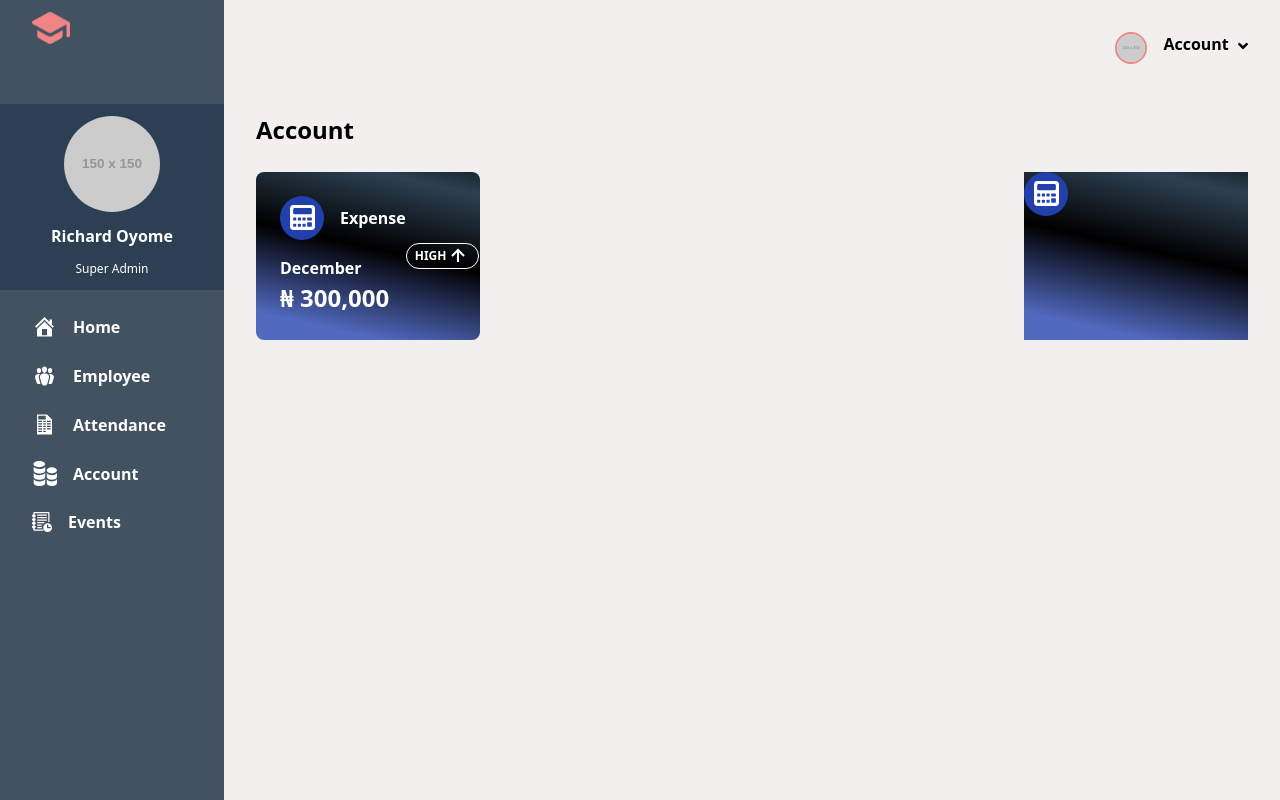
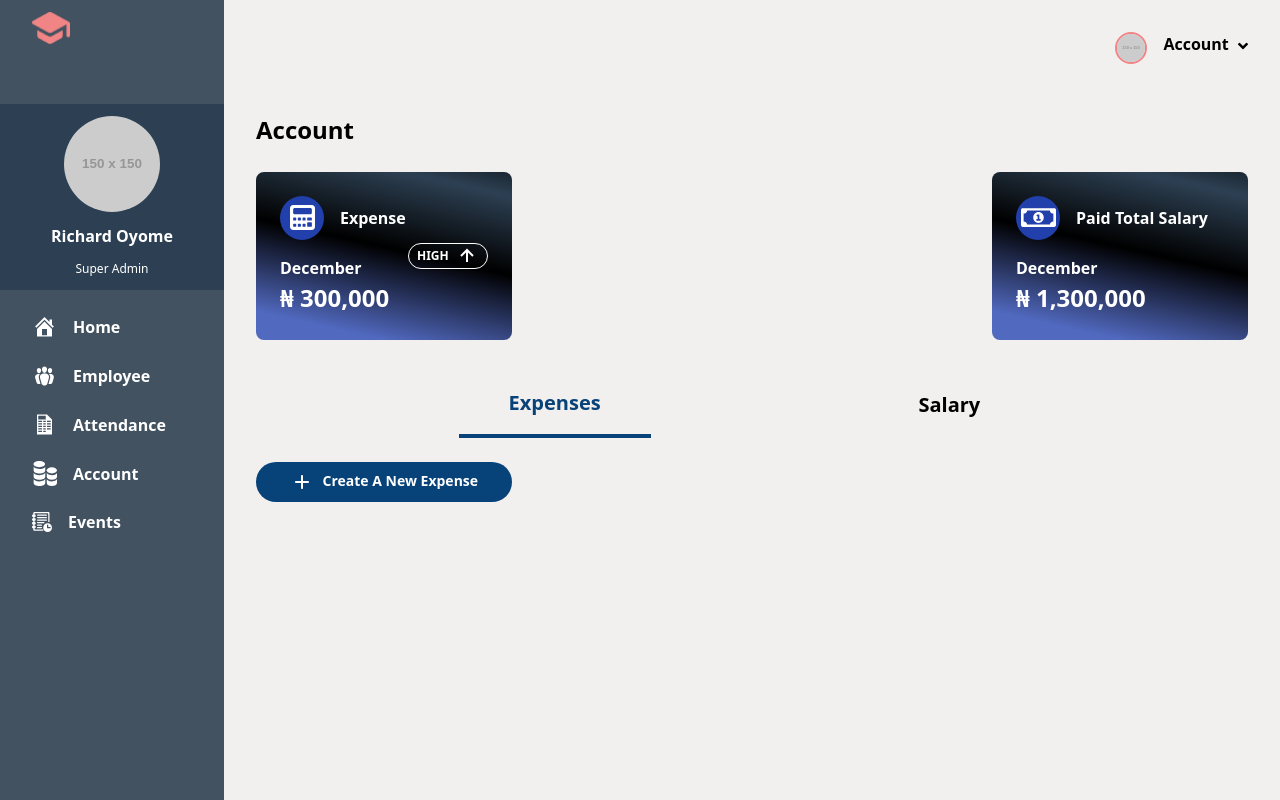
Before and after one commit to Mr-Malomz/School-IT_NextJs, a Next.js app: page /auth/Account in a window 1280 px wide. Built offline with nearby package versions, Linux system fonts and the light colour scheme.

Commit message:
Account Page Toggle functionality

```diff
--- /dev/null
+++ b/components/AccountSalarySect.tsx
@@ -0,0 +1,11 @@
+import React from 'react'
+
+const AccountSalarySect = () => {
+    return (
+        <div className='w-full'>
+            <h1>Hellow</h1>
+        </div>
+    )
+}
+
+export default AccountSalarySect
--- /dev/null
+++ b/components/AccountTableSect.tsx
@@ -0,0 +1,12 @@
+import React from 'react'
+import AuthLinkButton from './AuthLinkButton'
+
+const AccountTableSect = () => {
+    return (
+        <div className='w-full'>
+            <AuthLinkButton hrefLink='#' text='create a new expense' />
+        </div>
+    )
+}
+
+export default AccountTableSect
--- a/components/AuthLinkButton.tsx
+++ b/components/AuthLinkButton.tsx
@@ -10,7 +10,7 @@ interface LinkProps {
 const AuthLinkButton: FC<LinkProps> = ({ text, hrefLink }) => {
 	return (
 		<Link href={hrefLink}>
-			<a className='bg-btn-sec w-56 p-2 text-center hover:bg-blue-900 rounded-full text-white capitalize text-sm font-semibold'>
+			<a className='bg-btn-sec w-64 block p-2 text-center hover:bg-blue-900 rounded-full text-white capitalize text-sm font-semibold'>
 				<PlusIcon /> <span>{text}</span>
 			</a>
 		</Link>
--- a/pages/auth/Account.tsx
+++ b/pages/auth/Account.tsx
@@ -1,14 +1,30 @@
-import React, { CSSProperties } from 'react';
+import React, { CSSProperties, useState } from 'react';
 import AuthLayout from '../../components/AuthLayout';
 import ExpensesIcon from '../../public/utils/svg/ExpensesIcon';
+import PaidIcon from '../../public/utils/svg/PaidIcon';
+import AccountTableSect from '../../components/AccountTableSect';
+import AccountSalarySect from '../../components/AccountSalarySect';
 
 const Account = () => {
+	const [state, setState] = useState({
+		isShowExpense: true,
+		isShowPaid: false,
+	});
+
+	const handleToggle = (tabName: string) => {
+		if (tabName === 'expense') {
+			setState({ ...state, isShowExpense: true, isShowPaid: false });
+		} else {
+			setState({ ...state, isShowExpense: false, isShowPaid: true });
+		}
+	};
+
 	return (
 		<AuthLayout pageTitle='Account'>
 			<h3 className='text-2xl font-semibold capitalize mb-6'>account</h3>
-			<div className='w-full flex justify-between'>
+			<div className='w-full flex justify-between mb-12'>
 				<div
-					className=' w-56 p-6 rounded-lg flex justify-between items-center'
+					className=' w-56 p-6 rounded-lg flex justify-between items-center lg:w-64'
 					style={styles.bgContainer}
 				>
 					<div className=''>
@@ -27,25 +43,77 @@ const Account = () => {
 							</h3>
 						</div>
 					</div>
-                    <svg width="24" height="24" viewBox="0 0 24 24" className='lg:hidden' fill="none" xmlns="http://www.w3.org/2000/svg">
-                        <path d="M11 8.414V18H13V8.414L17.293 12.707L18.707 11.293L12 4.586L5.29297 11.293L6.70697 12.707L11 8.414Z" fill="white" />
-                    </svg>
-                    <div className="hidden border border-white rounded-full w-24 px-2 lg:flex justify-between items-center">
-                        <h4 className='uppercase text-white text-xs font-semibold'>high</h4>
-                        <svg width="24" height="24" viewBox="0 0 24 24" className='' fill="none" xmlns="http://www.w3.org/2000/svg">
-                            <path d="M11 8.414V18H13V8.414L17.293 12.707L18.707 11.293L12 4.586L5.29297 11.293L6.70697 12.707L11 8.414Z" fill="white" />
-                        </svg>
-                    </div>
+					<svg
+						width='24'
+						height='24'
+						viewBox='0 0 24 24'
+						className='lg:hidden'
+						fill='none'
+						xmlns='http://www.w3.org/2000/svg'
+					>
+						<path
+							d='M11 8.414V18H13V8.414L17.293 12.707L18.707 11.293L12 4.586L5.29297 11.293L6.70697 12.707L11 8.414Z'
+							fill='white'
+						/>
+					</svg>
+					<div className='hidden border border-white rounded-full w-20 px-2 lg:flex justify-between items-center'>
+						<h4 className='uppercase text-white text-xs font-semibold'>
+							high
+						</h4>
+						<svg
+							width='24'
+							height='24'
+							viewBox='0 0 24 24'
+							fill='none'
+							xmlns='http://www.w3.org/2000/svg'
+						>
+							<path
+								d='M11 8.414V18H13V8.414L17.293 12.707L18.707 11.293L12 4.586L5.29297 11.293L6.70697 12.707L11 8.414Z'
+								fill='white'
+							/>
+						</svg>
+					</div>
 				</div>
 				<div
-					className='flex justify-between w-56'
+					className='rounded-lg w-56 p-6 lg:w-64'
 					style={styles.bgContainer}
 				>
-					<div className='flex'>
-						<ExpensesIcon />
+					<div className='flex items-center'>
+						<PaidIcon className='mr-4' />
+						<p className='capitalize text-white font-semibold'>
+							paid total salary
+						</p>
+					</div>
+					<div className='mt-4'>
+						<p className='capitalize text-white font-semibold'>
+							december
+						</p>
+						<h3 className='text-2xl text-white font-semibold'>
+							₦ 1,300,000{' '}
+						</h3>
 					</div>
 				</div>
 			</div>
+			<div className='flex justify-evenly mb-6'>
+				<button
+					className={`focus:outline-none text-xl font-semibold capitalize w-48 pb-4 ${
+						state.isShowExpense && 'active_acct'
+					}`}
+					onClick={() => handleToggle('expense')}
+				>
+					expenses
+				</button>
+				<button
+					className={`focus:outline-none text-xl font-semibold capitalize w-48 pb-4 ${
+						state.isShowPaid && 'active_acct'
+					}`}
+					onClick={() => handleToggle('paid')}
+				>
+					salary
+				</button>
+			</div>
+			{state.isShowExpense && <AccountTableSect />}
+			{state.isShowPaid && <AccountSalarySect />}
 		</AuthLayout>
 	);
 };
--- a/styles/tailwind.css
+++ b/styles/tailwind.css
@@ -50,3 +50,8 @@
 	box-shadow: inset 0 0 5px grey;
 	border-radius: 10px;
 }
+
+/* active classes */
+.active_acct {
+	@apply text-btn-sec border-btn-sec border-b-4;
+}
```
Also changed, not shown: styles/main.css.
